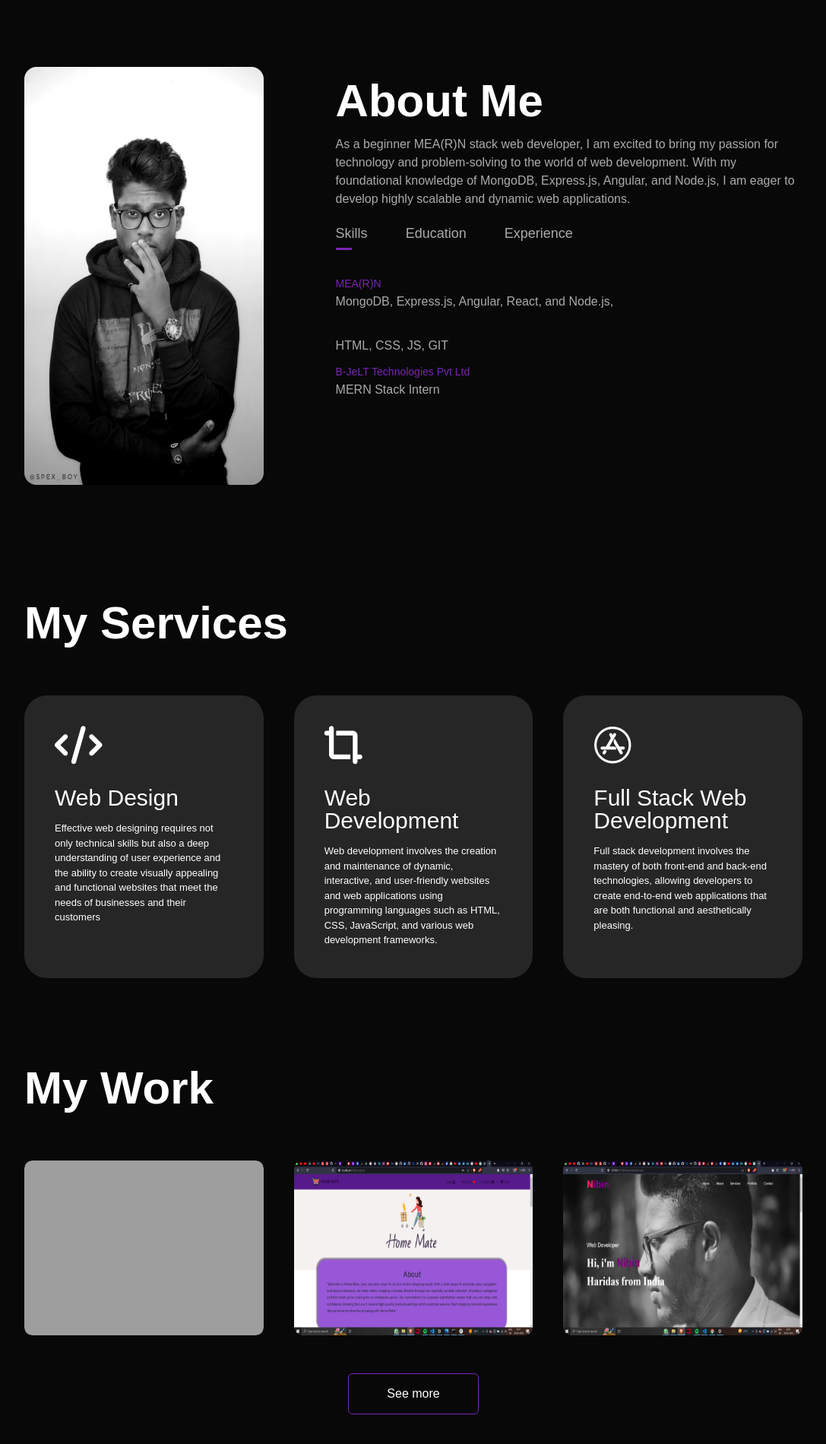
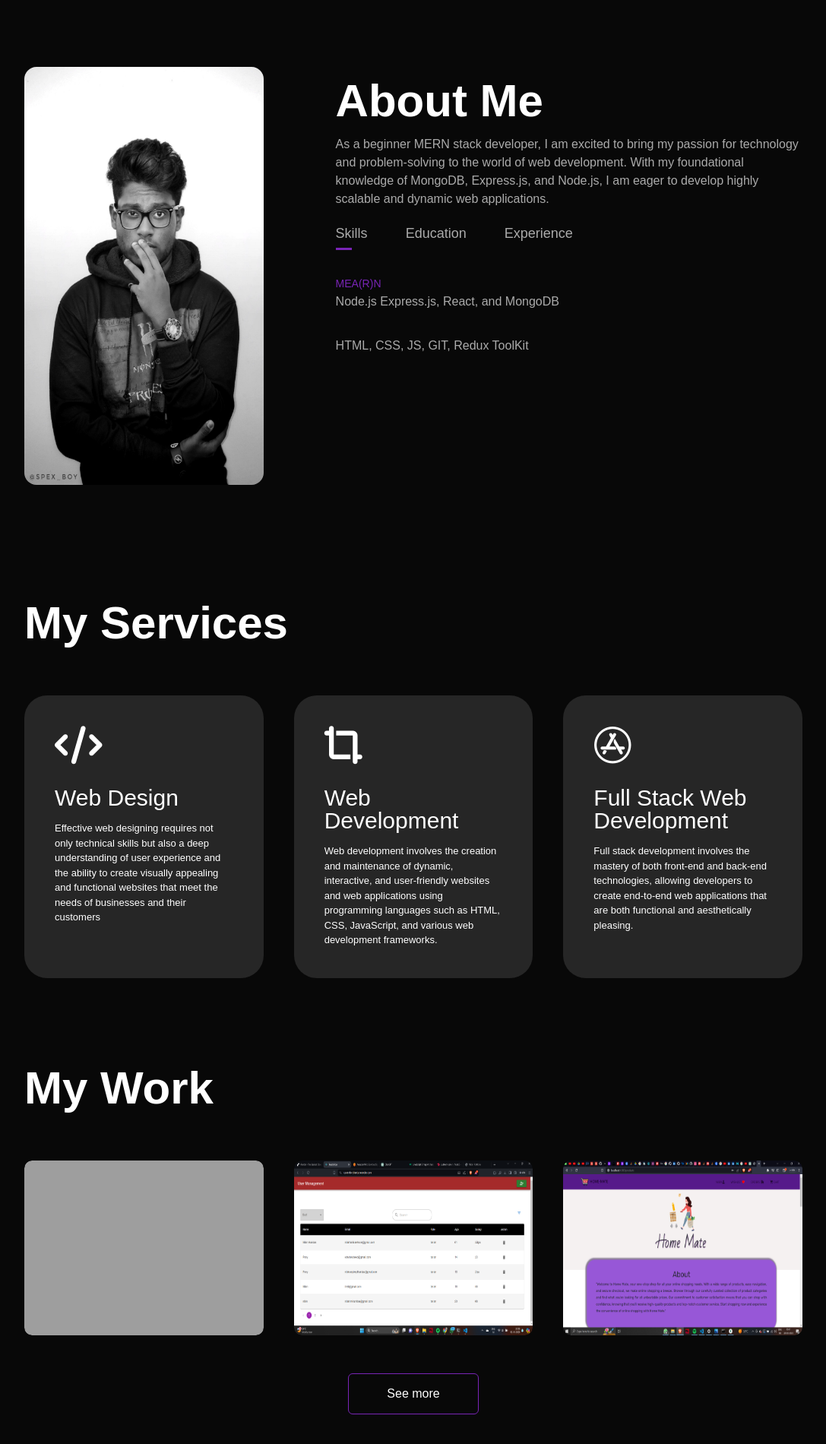
Before and after one commit to Nibinh/nibinportfolio, a plain HTML site: page index.html in a window 1280 px wide. Shown: the part 802-2702 px from the top of the page at 76% size, without its empty margins (96-1183 px from the left). Drawn offline with Linux system fonts and the light colour scheme; grey boxes are pictures that could not be loaded.

Commit message:
new work added

```diff
--- a/index.html
+++ b/index.html
@@ -24,7 +24,7 @@
               <i class="fas fa-solid fa-bars" onclick="openmenu()"></i>
             </nav>
             <div class="header-text">
-              <p>Web Developer</p>
+              <p>Software Developer</p>
               <h1 class="hdngfont">Hi, i'm <span>Nibin</span><br> Haridas from India</h1>
             </div>
         </div>
@@ -39,7 +39,7 @@
           </div>
           <div class="about-col-2">
             <h1 class="sub-title">About Me</h1>
-            <p >As a beginner MEA(R)N stack web developer, I am excited to bring my passion for technology and problem-solving to the world of web development. With my foundational knowledge of MongoDB, Express.js, Angular, and Node.js, I am eager to develop highly scalable and dynamic web applications.</p>
+            <p >As a beginner MERN stack developer, I am excited to bring my passion for technology and problem-solving to the world of web development. With my foundational knowledge of MongoDB, Express.js, and Node.js, I am eager to develop highly scalable and dynamic web applications.</p>
 
             <div class="tab-titles">
               <p class="tab-links active-link" onclick="opentab('skills')">Skills</p>
@@ -49,8 +49,8 @@
 
             <div class="tab-contents active-tab" id="skills" >
               <ul>
-                <li><span>MEA(R)N</span><br>MongoDB, Express.js, Angular, React, and Node.js, </li>
-                <li><span></span><br>HTML, CSS, JS, GIT</li>
+                <li><span>MEA(R)N</span><br>Node.js Express.js, React, and MongoDB </li>
+                <li><span></span><br>HTML, CSS, JS, GIT, Redux ToolKit </li>
               </ul>
             </div>
 
@@ -61,10 +61,10 @@
               </ul>
             </div>
 
-            <div class="tab-contents active-tab" id="experience">
+            <div class="tab-contents " id="experience">
               <ul>
                 <li><span>B-JeLT Technologies Pvt Ltd</span><br>MERN Stack Intern </li>
-
+                <li style="font-size: 12px">May 2023 - August 2023</li>
               </ul>
             </div>
 
@@ -121,6 +121,15 @@
             </div>
           </div >
 
+          <div class="work">
+            <img src="images/Screenshot (22).png" alt="">
+            <div class="layer">
+              <h3>User Management</h3>
+              <p>It's a site for adding users</p>
+              <a href="https://userinfo-client.onrender.com/"><i
+                  class="fa-sharp fa-solid fa-arrow-up-right-from-square"></i></a>
+            </div>
+          </div>
 
           <div class="work">
             <img src="images/Screenshot (37).png" alt="">
@@ -131,6 +140,7 @@
             </div>
           </div >
 
+
           <div class="work">
             <img src="images/Screenshot (39).png" alt="">
             <div class="layer">
@@ -139,6 +149,8 @@
               <a href="https://nibinh.github.io/nibinportfolio/"><i class="fa-sharp fa-solid fa-arrow-up-right-from-square"></i></a>
             </div>
           </div >
+
+
 
 
         </div>
```
Also changed, not shown: images/Screenshot (22).png (added).
